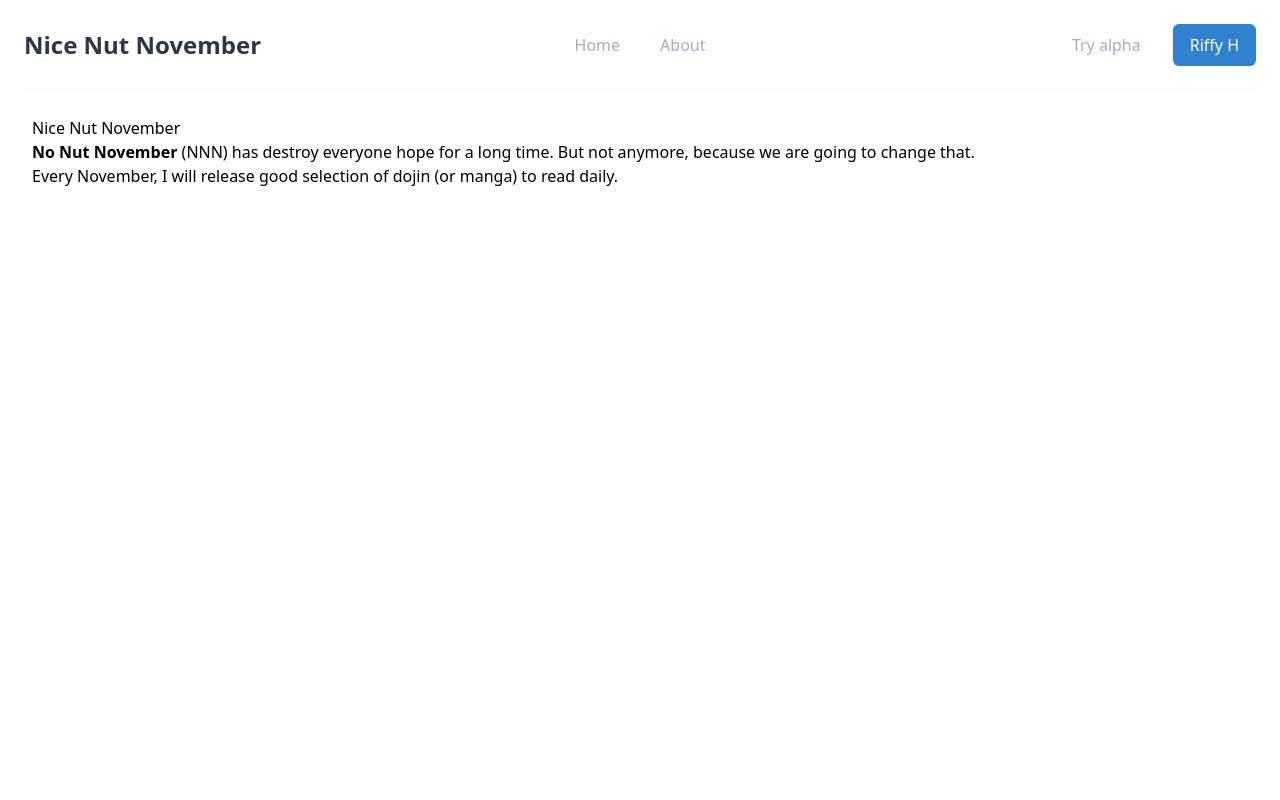
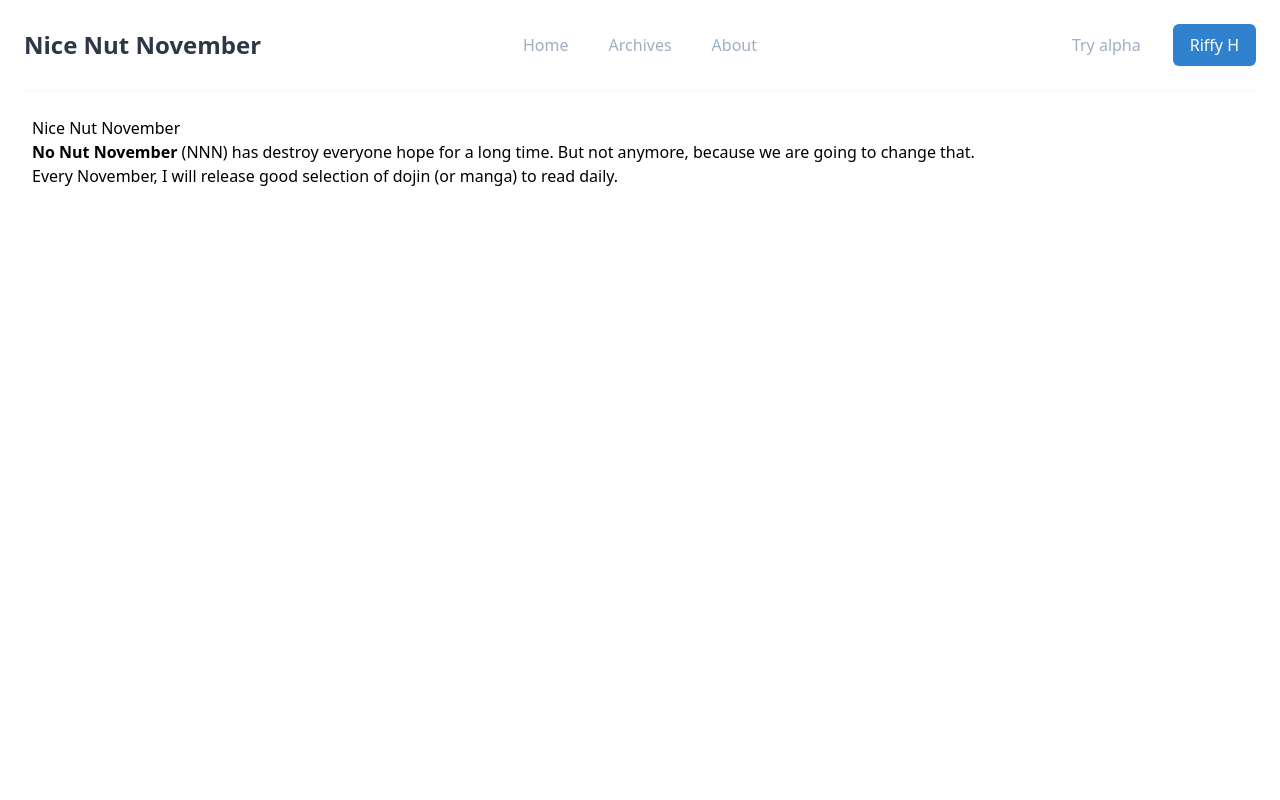
Before and after one commit to rayriffy/nice-nut-november, a Next.js app: page /about in a window 1280 px wide. Shown: the top 800 px of the page. Built offline with nearby package versions, Linux system fonts and the light colour scheme; what @tailwindcss/ui, tailwindcss-filters would draw is missing.

Commit message:
feat: nav

```diff
--- a/src/app/components/header.tsx
+++ b/src/app/components/header.tsx
@@ -8,6 +8,7 @@ import { Menu } from '../../core/components/icons/menu'
 import { X } from '../../core/components/icons/x'
 import { Home } from '../../core/components/icons/home'
 import { InformationCircle } from '../../core/components/icons/informationCircle'
+import { Archive } from '../../core/components/icons/archive'
 
 export const AppHeader: FunctionComponent = props => {
   const [menuShow, setMenuShow] = useState<boolean>(false)
@@ -42,6 +43,13 @@ export const AppHeader: FunctionComponent = props => {
             <Link href="/">
               <a className="text-base leading-6 font-medium text-gray-500 hover:text-gray-900 focus:outline-none focus:text-gray-900 transition ease-in-out duration-150">
                 Home
+              </a>
+            </Link>
+          </nav>
+          <nav className="hidden md:flex space-x-10">
+            <Link href="/archive">
+              <a className="text-base leading-6 font-medium text-gray-500 hover:text-gray-900 focus:outline-none focus:text-gray-900 transition ease-in-out duration-150">
+                Archives
               </a>
             </Link>
           </nav>
@@ -116,6 +124,16 @@ export const AppHeader: FunctionComponent = props => {
                         </div>
                       </a>
                     </Link>
+                    <Link href="/archive">
+                      <a className="-m-3 p-3 flex items-center space-x-4 rounded-lg hover:bg-gray-50 transition ease-in-out duration-150">
+                        <div className="flex-shrink-0 flex items-center justify-center h-10 w-10 rounded-md bg-blue-500 text-white">
+                          <Archive className="h-6 w-6" />
+                        </div>
+                        <div className="text-base leading-6 font-medium text-gray-900">
+                          Archives
+                        </div>
+                      </a>
+                    </Link>
                     <Link href="/about">
                       <a className="-m-3 p-3 flex items-center space-x-4 rounded-lg hover:bg-gray-50 transition ease-in-out duration-150">
                         <div className="flex-shrink-0 flex items-center justify-center h-10 w-10 rounded-md bg-blue-500 text-white">
```
